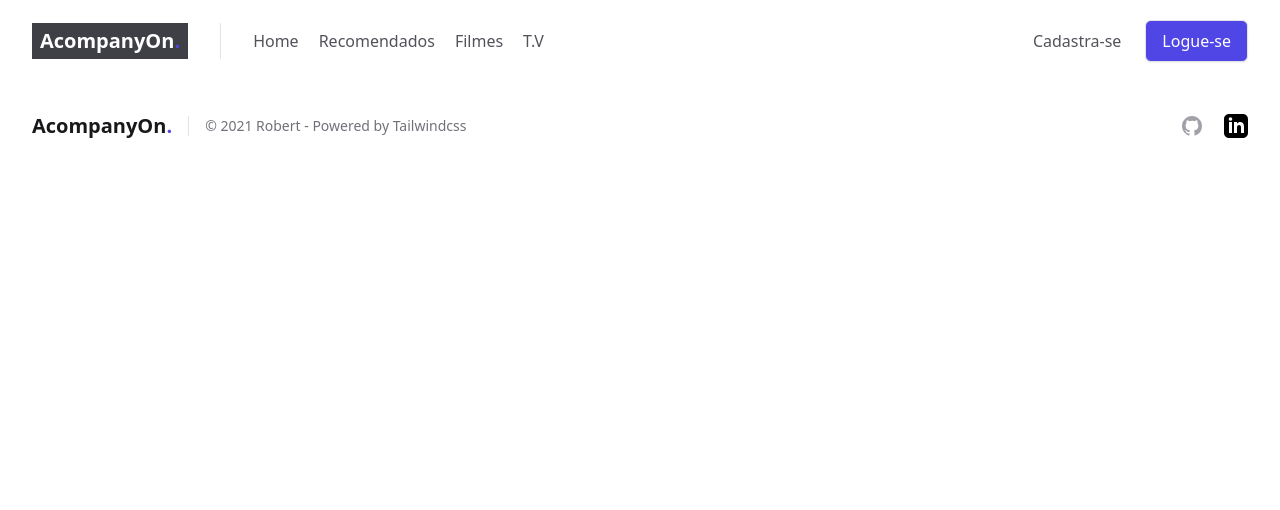
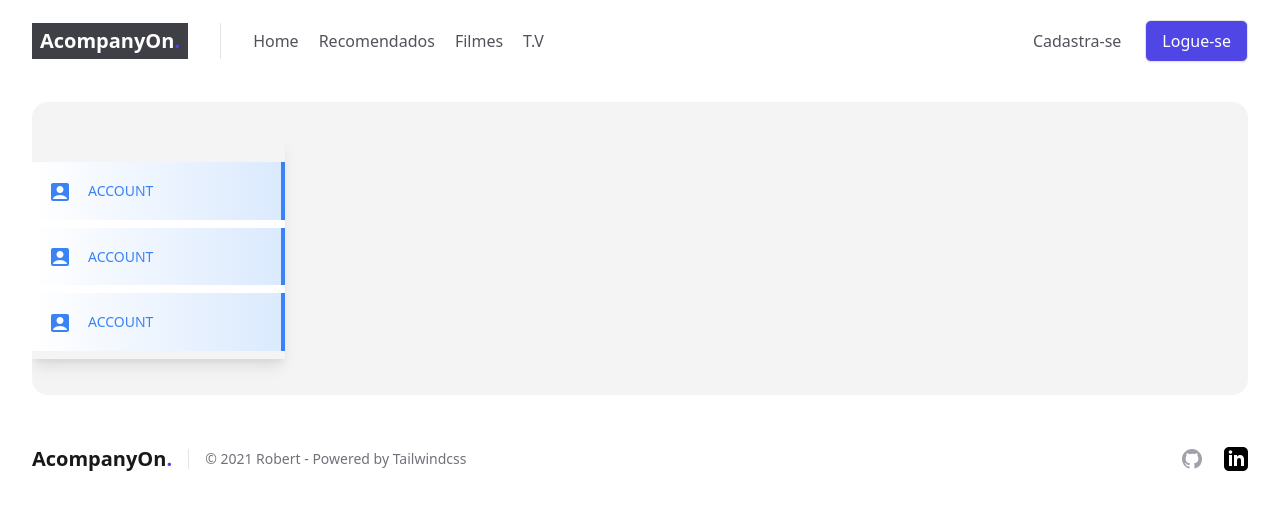
Before and after one commit to robert-office/react-node-site-filmes, a React (Create React App) app: page /dashboard in a window 1280 px wide. Shown: the top 510 px of the page. Built offline with nearby package versions, Linux system fonts and the light colour scheme; no server answers.

Commit message:
resolvido todos os problemas e add dependencia para react-tabs para criar a pagina de dashboard do usuario

```diff
--- a/package.json
+++ b/package.json
@@ -25,13 +25,15 @@
     "dotenv-webpack": "^7.0.3",
     "env-cmd": "^10.1.0",
     "jquery": "^3.6.0",
+    "prop-types": "^15.8.0",
     "react": "^17.0.2",
     "react-apexcharts": "^1.3.9",
     "react-dom": "^17.0.2",
     "react-router-dom": "5.2.0",
     "react-scripts": "4.0.3",
+    "react-tabs": "^3.2.3",
     "swiper": "^6.8.4",
-    "typescript": "^4.1.2",
+    "typescript": "4.1.2",
     "web-vitals": "^1.0.1"
   },
   "scripts": {
--- a/src/components/Cadastro/index.tsx
+++ b/src/components/Cadastro/index.tsx
@@ -7,7 +7,7 @@ export const CadastroForm = () => {
   /// cadastra o usuario
   const cadastrar = (e: any) => {
     e.preventDefault();
-    const form : HTMLFormElement  = document.querySelector('#form_cadastro')!;
+    const form : any  = document.querySelector('#form_cadastro')!;
     var data = serializeForm(form);
 
     const controller = new postCadastroController();
--- a/src/components/dashboardContainer/index.tsx
+++ b/src/components/dashboardContainer/index.tsx
@@ -1,19 +1,26 @@
+import React from "react";
+import { MenuDashboard } from "components/MenuDashboard";
+import { BodyDetalhes } from "components/bodyDetalhes";
 
-import React from "react";
-
-export const dashboardContainer = class Grid extends React.Component {
+export class DashboardContainer extends React.Component {
     render() {
         return (
-            <main className="bg-gray-100 dark:bg-gray-800 rounded-2xl h-screen overflow-hidden relative">
+
+            <section className="w-full px-8">
+                <div className="container flex flex-col flex-wrap items-center justify-between py-5 mx-auto md:flex-row max-w-7xl">
+                    <div className="w-full">
+
+
+                        <main className="bg-gray-100 dark:bg-gray-800 rounded-2xl h-auto overflow-hidden relative container py-5">
                             <div className="flex items-start justify-between">
-                    <div className="h-screen hidden lg:block my-4 ml-4 shadow-lg relative w-80">
+                                <div className="h-auto hidden lg:block my-4 shadow-lg relative w-80">
                                     <div className="bg-white h-full rounded-2xl dark:bg-gray-700">
-
+                                        <MenuDashboard />
                                     </div>
                                 </div>
-                    <div className="flex flex-col w-full pl-0 md:p-4 md:space-y-4">
-                        {{/* DASHBOARD MAIN  */ }}
-                        <div className="overflow-auto h-screen pb-24 pt-2 pr-2 pl-2 md:pt-0 md:pr-0 md:pl-0">
+                                <div className="flex flex-col w-full pl-0 md:py-4 md:space-y-4">
+
+                                    <div className="overflow-auto h-auto pb-24 pt-2">
                                         <div className="flex flex-col flex-wrap sm:flex-row ">
                                             {this.props.children}
                                         </div>
@@ -21,6 +28,9 @@ export const dashboardContainer = class Grid extends React.Component {
                                 </div>
                             </div>
                         </main>
+                    </div>
+                </div>
+            </section>
         );
     }
 }
--- a/src/components/menuDashboard/index.tsx
+++ b/src/components/menuDashboard/index.tsx
@@ -11,7 +11,7 @@ type menuArray = {
     menus: list[];
 }
 
-export const menuDashboard = () => {
+export const MenuDashboard = () => {
 
     const menu: menuArray = {
         menus: [
@@ -39,7 +39,7 @@ export const menuDashboard = () => {
             {menu.menus.map((menu) => {
                 return (
                     <div>
-
+                        <DashboardList menuList={menu}/>
                     </div>
                 );
             })}
@@ -52,10 +52,10 @@ type Props = {
     menuList: list
 }
 
-export const dashboardList = ({menuList} : Props) => {
+export const DashboardList = ({menuList} : Props) => {
     return (
         <a
-        className="w-full font-thin uppercase text-blue-500 flex items-center p-4 my-2 transition-colors duration-200 justify-start bg-gradient-to-r from-white to-blue-100 border-r-4 border-blue-500 dark:from-gray-700 dark:to-gray-800 border-r-4 border-blue-500"
+        className="w-full font-thin uppercase text-blue-500 flex items-center p-4 my-2 transition-colors duration-200 justify-start bg-gradient-to-r from-white to-blue-100 border-r-4 border-blue-500 dark:from-gray-700 dark:to-gray-800 "
         href={menuList.menuHref }
         >
             <span className="text-left">
--- a/src/pages/dashboard/index.tsx
+++ b/src/pages/dashboard/index.tsx
@@ -1,5 +1,4 @@
-
-
+import { DashboardContainer } from "components/DashboardContainer";
 import Footer from "components/Footer";
 import { OtherNavBar } from "components/NavBar";
 
@@ -7,9 +6,9 @@ const Dashboard = () => {
   return (
     < >
       <OtherNavBar />
+      <DashboardContainer>
 
-
-
+      </DashboardContainer>
       <Footer />
     </>
   );
```
Also changed, not shown: 2 other files (tests, documents, lock files or other folders). Lines whose indentation alone changed are shown as unchanged.
